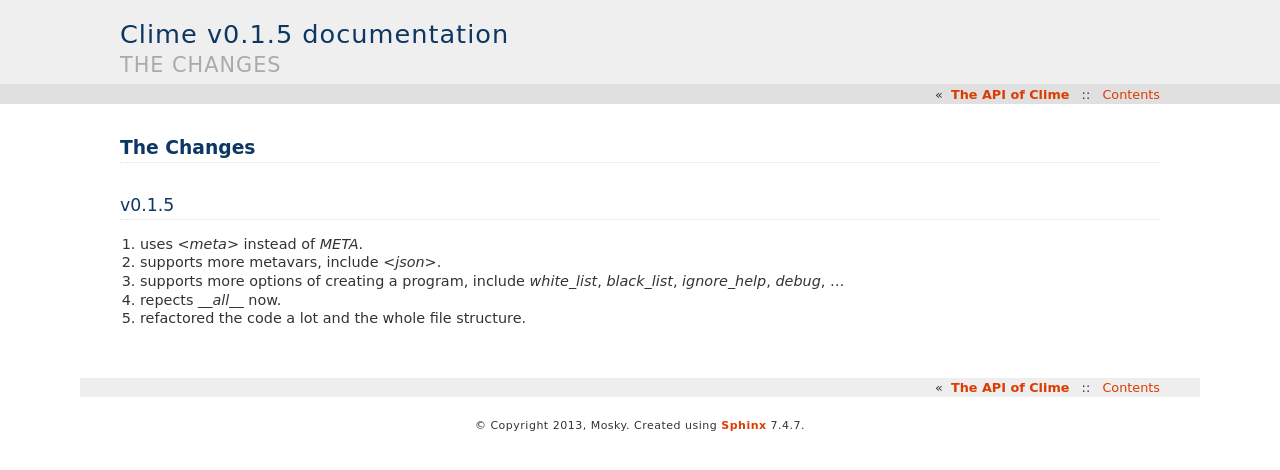
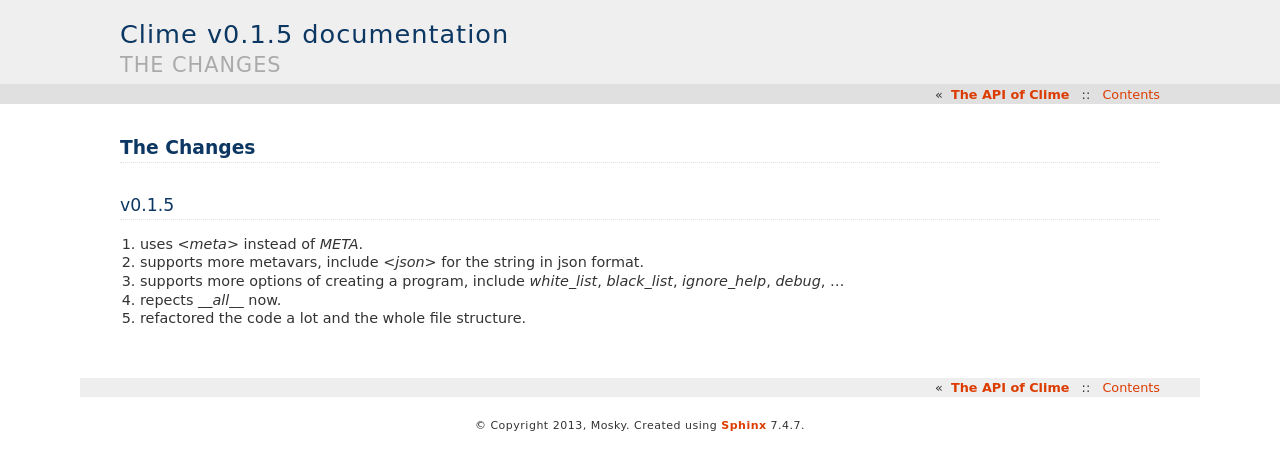
Before and after one commit to moskytw/clime, a Sphinx documentation site: the page built from docs/changes.rst, in a window 1280 px wide. Shown: the top 470 px of the page. Built offline with Sphinx 7.4.7, drawn with Linux system fonts in a browser that asks for light colours.

Commit message:
rewording

```diff
--- a/docs/changes.rst
+++ b/docs/changes.rst
@@ -6,7 +6,7 @@ v0.1.5
 ------
 
 1. uses `<meta>` instead of `META`.
-2. supports more metavars, include `<json>`.
+2. supports more metavars, include `<json>` for the string in json format.
 3. supports more options of creating a program, include `white_list`,
    `black_list`, `ignore_help`, `debug`, ...
 4. repects `__all__` now.
```
